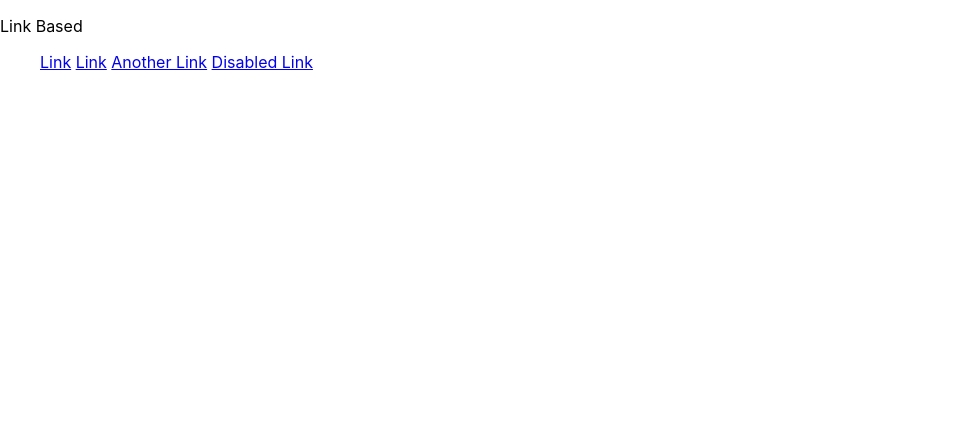
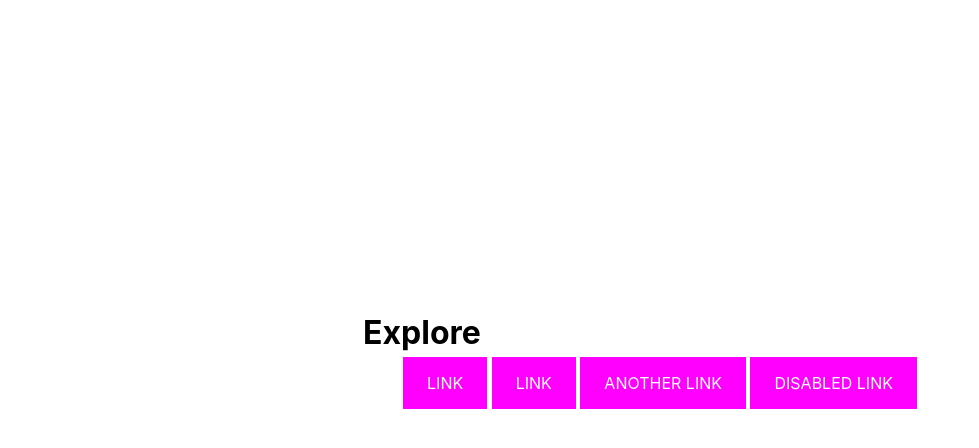
Before and after one commit to raynawilliams1993/RayKW, a React (Create React App) app: page / in a window 1280 px wide. Shown: the top 448 px of the page, without its empty margins (0-979 px from the left). Built offline with nearby package versions, Linux system fonts and the light colour scheme.

Commit message:
styled my links how i want

```diff
--- a/src/components/navbar/navbar.js
+++ b/src/components/navbar/navbar.js
@@ -1,13 +1,13 @@
 import React from 'react';
 import { Nav, NavItem, NavLink } from 'reactstrap';
-
+import "./style.css"
 const Navi = (props) => {
   return (
     <div>
 
-      <p>Link Based</p>
+   <h1>Explore</h1>
       <Nav>
-        <NavLink href="#">Link</NavLink> <NavLink href="#">Link</NavLink> <NavLink href="#">Another Link</NavLink> <NavLink disabled href="#">Disabled Link</NavLink>
+        <NavLink type="button-toggle" href="#">Link</NavLink> <NavLink href="#">Link</NavLink> <NavLink href="#">Another Link</NavLink> <NavLink disabled href="#">Disabled Link</NavLink>
       </Nav>
     </div>
   );
--- /dev/null
+++ b/src/components/navbar/style.css
@@ -0,0 +1,15 @@
+a {
+    background-color:magenta;
+    color: white;
+    padding: 1em 1.5em;
+    text-decoration: none;
+    text-transform: uppercase;
+  }
+
+  /* Non-Demo Styles */
+  body {
+    display: flex;
+    justify-content: center;
+    align-items: center;
+    height: 100vh;
+  }
```
